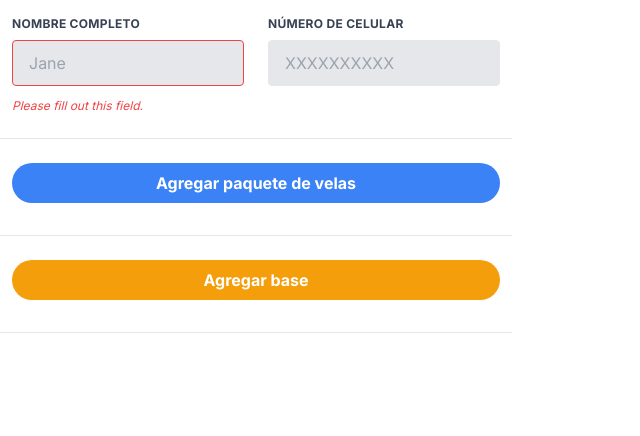
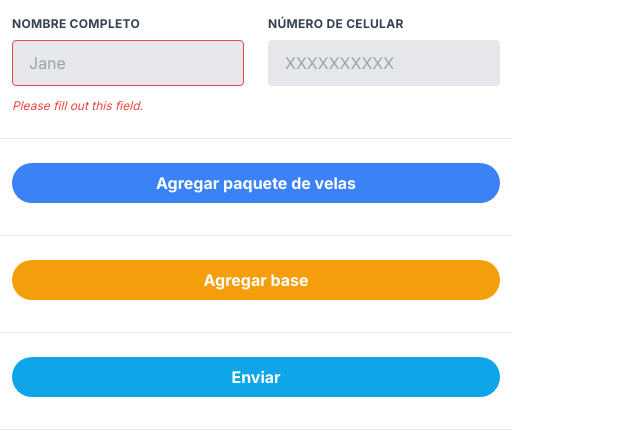
Before and after one commit to jfbarahonag/candles, a Next.js app: page /order/new in a window 1280 px wide. Shown: the top 436 px of the page, without its empty margins (0-640 px from the left). Built offline with nearby package versions, Linux system fonts and the light colour scheme.

Commit message:
submit button has been added

```diff
--- a/src/components/form/new-order/Base.tsx
+++ b/src/components/form/new-order/Base.tsx
@@ -7,7 +7,7 @@ const Base = ({ base }: { base: IBase }) => {
   const changePhrase = (e: React.ChangeEvent<HTMLInputElement>) => {
     const currentBase = getBaseById(base.id);
     if (!currentBase) return;
-    currentBase.phrase = e.currentTarget.value.trim();
+    currentBase.phrase = e.currentTarget.value;
     updateBaseById(currentBase);
   };
 
--- a/src/components/form/new-order/NewOrderForm.tsx
+++ b/src/components/form/new-order/NewOrderForm.tsx
@@ -79,7 +79,27 @@ export default function NewOrderForm() {
     );
   };
   /* ------------------------------------------------------------------------- */
-
+  const onSubmit = (e: React.FormEvent<HTMLElement>) => {
+    e.preventDefault();
+    if (candlesPacks.length === 0 && bases.length === 0) {
+      console.log("Nada para enviar");
+      return;
+    }
+    if (
+      candlesPacks.some(cp => cp.type === 'Desconocido')
+    ) {
+      alert("No puede haber Paquetes de velas de tipo Desconocido");
+      return;
+    }
+    const data = {
+      candlesPacks,
+      bases
+    }
+    console.log(JSON.stringify(data))
+    //TODO: Connect to API
+    setCandlesPacks([]);
+    setBases([]);
+  }
   return (
     <NewFormContext.Provider
       value={{
@@ -95,7 +115,7 @@ export default function NewOrderForm() {
         updateBaseById,
       }}
     >
-      <form className="w-full max-w-lg py-4">
+      <form className="w-full max-w-lg py-4" onSubmit={onSubmit}>
         {/* datos de comprador */}
         <Row>
           <div className="w-full md:w-1/2 px-3 mb-6 md:mb-0">
@@ -162,6 +182,17 @@ export default function NewOrderForm() {
               <Base key={b.id} base={b} />
             ))}
         </Row>
+        {/* enviar */}
+        <Row>
+          <div className="px-3 w-full flex flex-col">
+            <button
+              type="submit"
+              className="mb-2 bg-sky-500 hover:bg-sky-700 text-white font-bold py-2 px-4 rounded-full"
+            >
+              Enviar
+            </button>
+          </div>
+        </Row>
       </form>
     </NewFormContext.Provider>
   );
```
